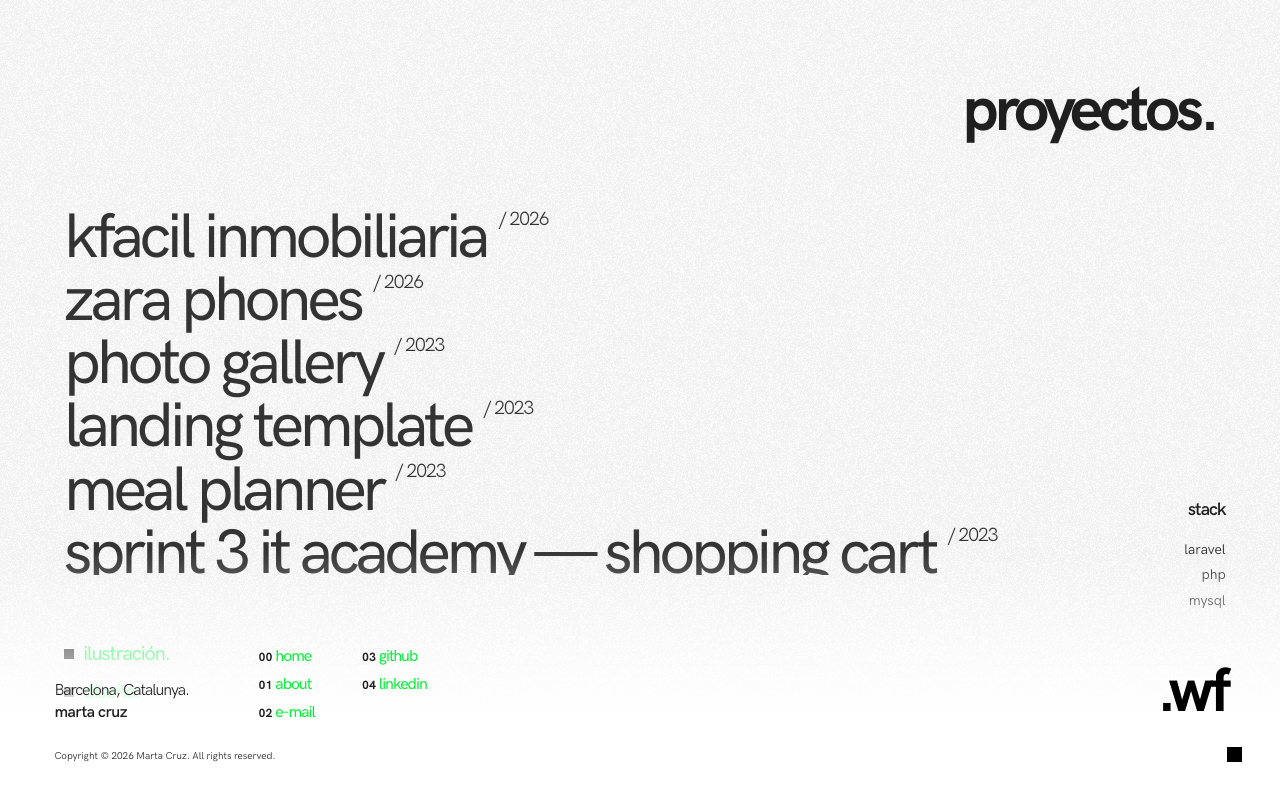
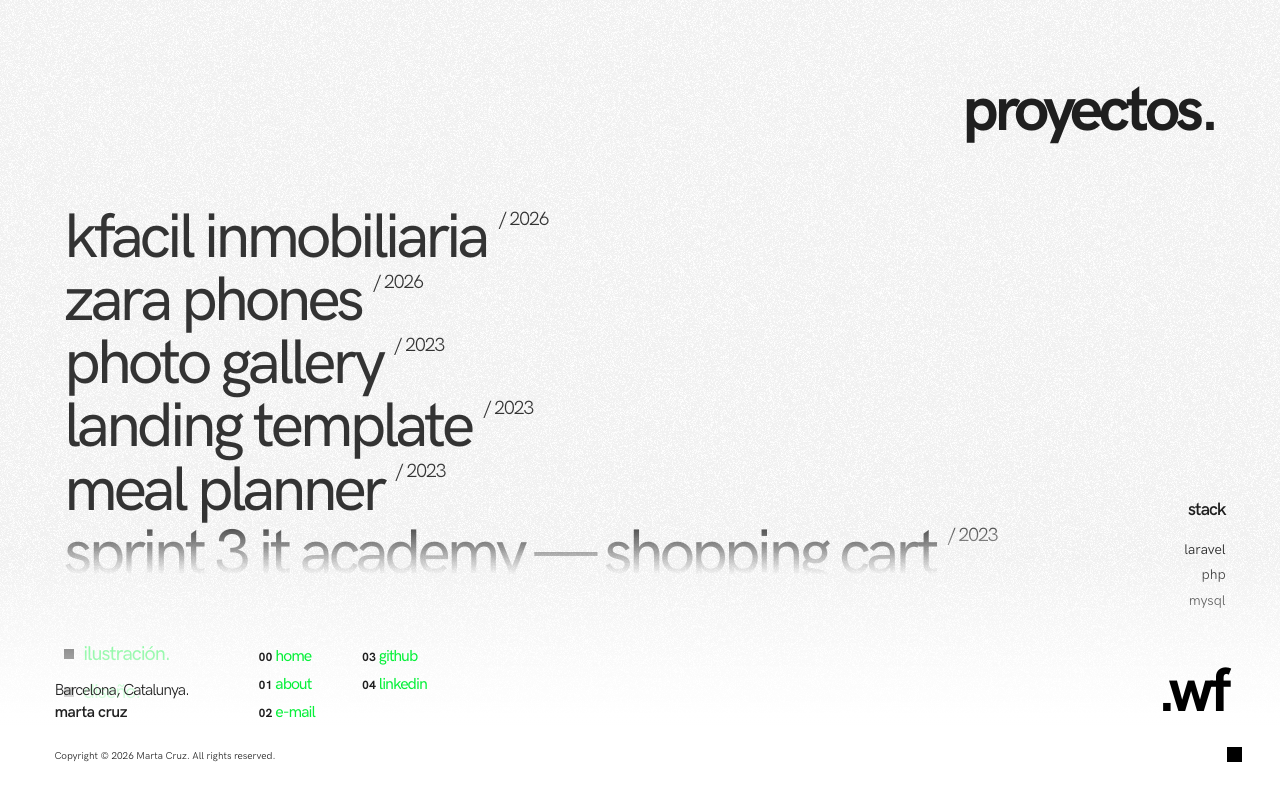
Before and after one commit to wavesforweirdos/wavesforweirdos, a React (Vite) app: page /proyectos in a window 1280 px wide. Shown: the top 800 px of the page. Built offline with nearby package versions, Linux system fonts and the light colour scheme.

Commit message:
fix: mueve el mask-image de degradado a projects__list-wrap

```diff
--- a/src/pages/Projects/Projects.scss
+++ b/src/pages/Projects/Projects.scss
@@ -18,17 +18,17 @@
     position: relative;
     max-height: 46vh;
     overflow: hidden;
+
+    // Pérdida de opacidad en vez de un bloque de color superpuesto —
+    // deja pasar la textura de grano del fondo sin costuras visibles.
+    mask-image: linear-gradient(to bottom, black 85%, transparent 100%);
+    -webkit-mask-image: linear-gradient(to bottom, black 85%, transparent 100%);
   }
 
   &__list {
     list-style: none;
     max-height: 100%;
     overflow-y: auto;
-
-    // Pérdida de opacidad en vez de un bloque de color superpuesto —
-    // deja pasar la textura de grano del fondo sin costuras visibles.
-    mask-image: linear-gradient(to bottom, black 85%, transparent 100%);
-    -webkit-mask-image: linear-gradient(to bottom, black 85%, transparent 100%);
 
     // Oculta la barra de scroll nativa mantiendo el scroll funcional
     scrollbar-width: none;
```
